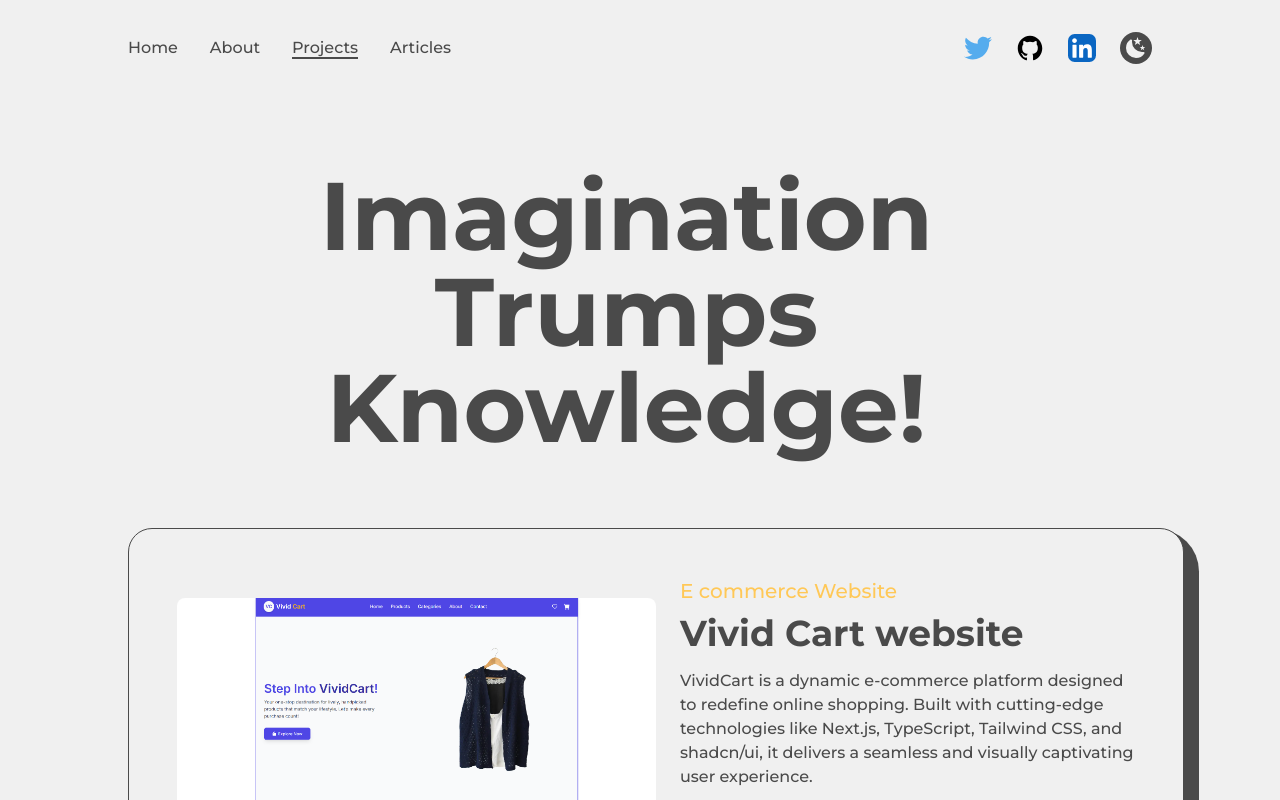
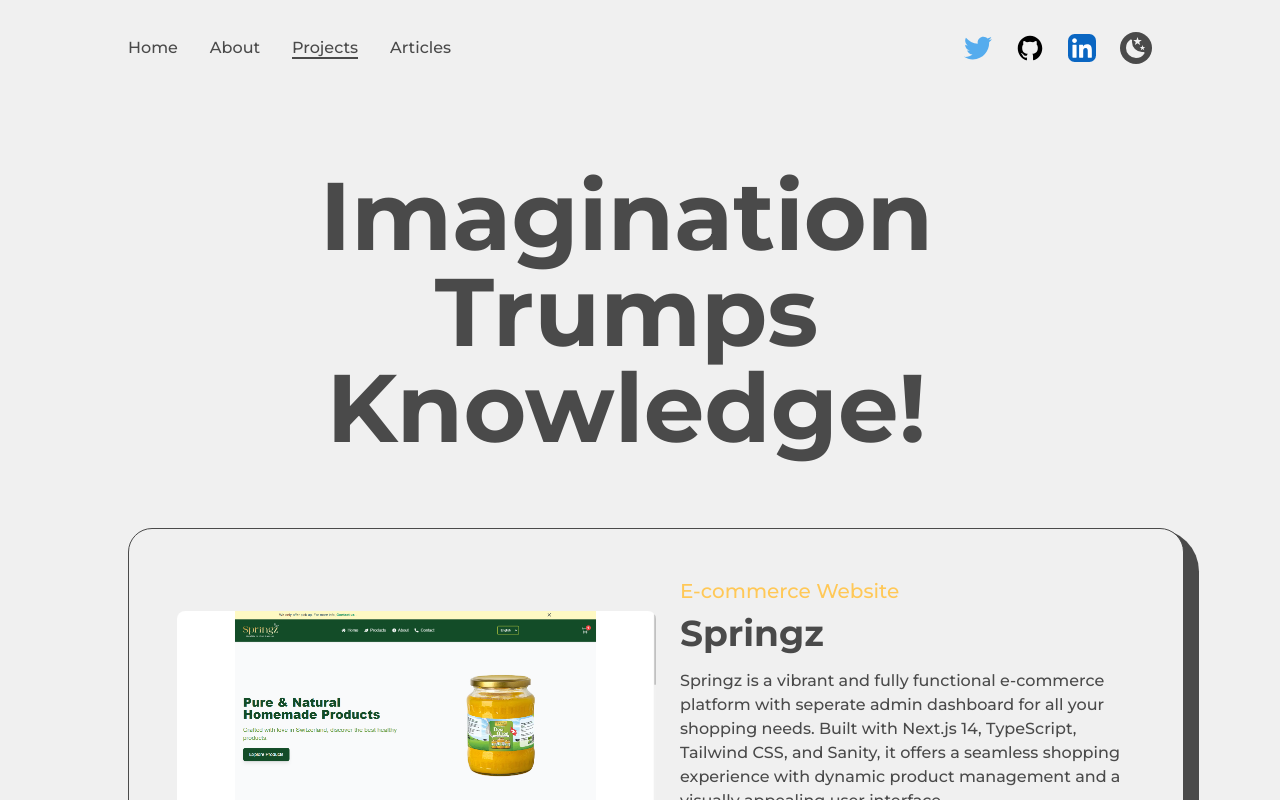
Before and after one commit to Future-Rafay/My-Portfolio-Animated, a Next.js app: page /projects in a window 1280 px wide. Shown: the top 800 px of the page. Built offline with nearby package versions, Linux system fonts and the light colour scheme.

Commit message:
added Springz project

```diff
--- a/src/pages/projects.js
+++ b/src/pages/projects.js
@@ -16,6 +16,7 @@ import FeaturedProject2Image from "../../public/images/projects/bubble-game-2.pn
 import FeaturedProject4Image from "../../public/images/projects/portfolio-customCSS.png";
 import FeaturedProject5Image from "../../public/images/projects/snakeGame.png";
 import FeaturedProject6Image from "../../public/images/projects/vivedCart.png";
+import FeaturedProject7Image from "../../public/images/projects/springz.png";
 
 
 
@@ -138,6 +139,17 @@ const projects = () => {
                         className="mb-16 lg:!text-7xl sm:!text-6xl xs:!text-4xl sm:mb-8"
                     />
                     <div className="grid grid-cols-12 gap-24 gap-y-36 xl:gap-x-16 lg:gap-x-8 md:gap-y-24 sm:gap-x-0">
+                        <div className="col-span-12">
+                            <FeaturedProject
+                                type="E-commerce Website"
+                                title="Springz"
+                                summary="Springz is a vibrant and fully functional e-commerce platform with seperate admin dashboard for all your shopping needs. Built with Next.js 14, TypeScript, Tailwind CSS, and Sanity, it offers a seamless shopping experience with dynamic product management and a visually appealing user interface."
+                                link="https://springz.ch/"
+                                gitHubLink="https://github.com/Future-Rafay/Springz"
+                                image={FeaturedProject7Image}
+                            />
+
+                        </div>
                         <div className="col-span-12">
                             <FeaturedProject
                                 type="E commerce Website"
```
Also changed, not shown: public/images/projects/springz.png (added).
